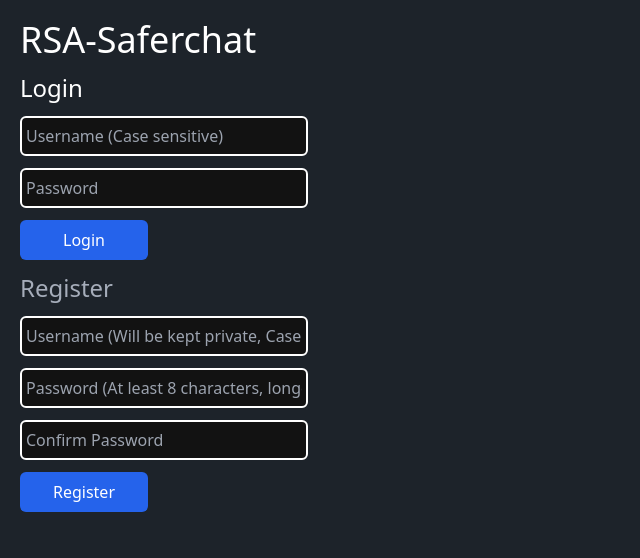
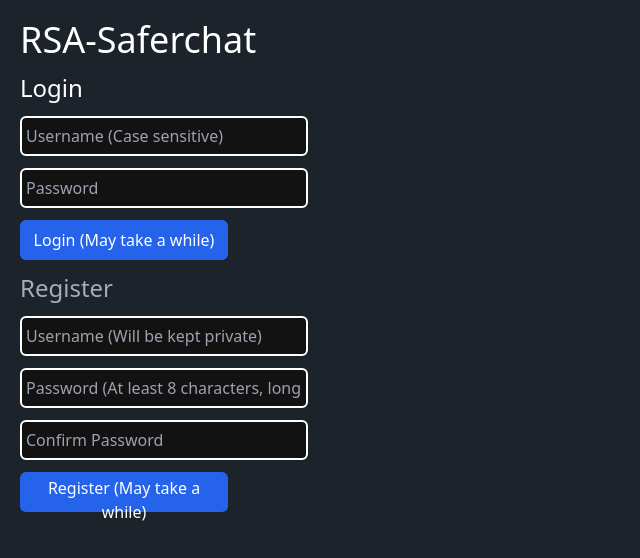
Before and after one commit to avidcoder123/rsa-saferchat, a SvelteKit app: page / in a window 1280 px wide. Shown: the top 558 px of the page, without its empty margins (0-640 px from the left). Built offline with nearby package versions, Linux system fonts and the light colour scheme.

Commit message:
Login redirect

```diff
--- /dev/null
+++ b/src/lib/stores.ts
@@ -0,0 +1,4 @@
+import { writable } from "svelte/store";
+
+export let privateKeyStore = writable()
+export let publicKeyStore = writable("")
--- a/src/routes/+layout.ts
+++ b/src/routes/+layout.ts
@@ -1,3 +1,2 @@
 import "$lib/global.css";
-
-export const ssr = false;
+export const ssr = false
--- a/src/routes/+page.svelte
+++ b/src/routes/+page.svelte
@@ -2,6 +2,8 @@
     import { db } from "$lib/firebase"
     import { set, ref, get, child } from "firebase/database";
     import "$lib/cryptico.min.js"
+    import { privateKeyStore, publicKeyStore } from "$lib/stores"
+    import { goto } from "$app/navigation";
 
     let login_username = "",
     login_password = "",
@@ -14,10 +16,13 @@
         get(child(ref(db), `users/${hashedUname}`))
         .then(x => x.val())
         .then(val => {
-            if(SHA256(val.password) == SHA256(login_password)) {
+            if(!val) return alert("User doesn't exist")
+            if(val.password == SHA256(login_password)) {
                 const key = cryptico.generateRSAKey(login_username + login_password, 2048)
                 const publicKey = cryptico.publicKeyString(key)
-                //Set public key in keystore and redirect
+                privateKeyStore.set(key)
+                publicKeyStore.set(publicKey)
+                return goto("/home")
             } else {
                 return alert("Wrong login.")
             }
@@ -27,11 +32,8 @@
 
     async function register() {
         if(register_password != register_confirm) return alert("Passwords do not match.");
-        console.log("Hashing uname...")
         const hashedUname = MD5(SHA256(register_username)) //SHA256 to conceal, ND5 to make it a bit shorter
-        console.log("Making key...")
 
-        console.log("Checking for duplicate...")
         let existingUser = await get(child(ref(db), `users/${hashedUname}`)).then(x => x.val())
         if(existingUser) {
             return alert("Username already taken.")
@@ -42,7 +44,9 @@
             password: SHA256(register_password),
             publicKey
         })
-        //Set public key in keystore and redirect
+        privateKeyStore.set(key)
+        publicKeyStore.set(publicKey)
+        return goto("/home")
     }
 
 </script>
@@ -51,13 +55,13 @@
     <h1 class="text-4xl text-white">RSA-Saferchat</h1>
     <h1 class="text-2xl text-white">Login</h1>
     <input class="h-10 rounded-md border-white border-2 w-72 p-1" bind:value={login_username} placeholder="Username (Case sensitive)">
-    <input class="h-10 rounded-md border-white border-2 w-72 p-1" bind:value={login_password} placeholder="Password">
-    <button class="h-10 w-32 bg-blue-600 rounded-md p-1 text-white" on:click={login} disabled={!login_username || !login_password || login_password.length < 8}>Login</button>
+    <input class="h-10 rounded-md border-white border-2 w-72 p-1" bind:value={login_password} type="password" placeholder="Password">
+    <button class="h-10 w-52 bg-blue-600 rounded-md p-1 text-white" on:click={login} disabled={!login_username || !login_password || login_password.length < 8}>Login (May take a while)</button>
     <h1 class="text-2xl">Register</h1>
-    <input class="h-10 rounded-md border-white border-2 w-72 p-1" bind:value={register_username} placeholder="Username (Will be kept private, Case Sensitive)">
+    <input class="h-10 rounded-md border-white border-2 w-72 p-1" bind:value={register_username} placeholder="Username (Will be kept private)">
     <input class="h-10 rounded-md border-white border-2 w-72 p-1" bind:value={register_password} type="password" placeholder="Password (At least 8 characters, longer is better)">
     <input class="h-10 rounded-md border-white border-2 w-72 p-1" bind:value={register_confirm} type="password" placeholder="Confirm Password">
-    <button class="h-10 w-32 bg-blue-600 rounded-md p-1 text-white" on:click={() => register().then(() => null)} disabled=
+    <button class="h-10 w-52 bg-blue-600 rounded-md p-1 text-white" on:click={() => register().then(() => null)} disabled=
     {!register_username || !register_password || !register_confirm || register_password.length < 8}
-    >Register</button>
+    >Register (May take a while)</button>
 </div>
--- /dev/null
+++ b/src/routes/home/+page.svelte
@@ -0,0 +1,8 @@
+<script>
+    import { goto } from "$app/navigation";
+    import { privateKeyStore, publicKeyStore } from "$lib/stores"
+    import { get as getVal } from "svelte/store"
+    if(getVal(publicKeyStore).length == 0) {
+        goto("/")
+    }
+</script>
```
